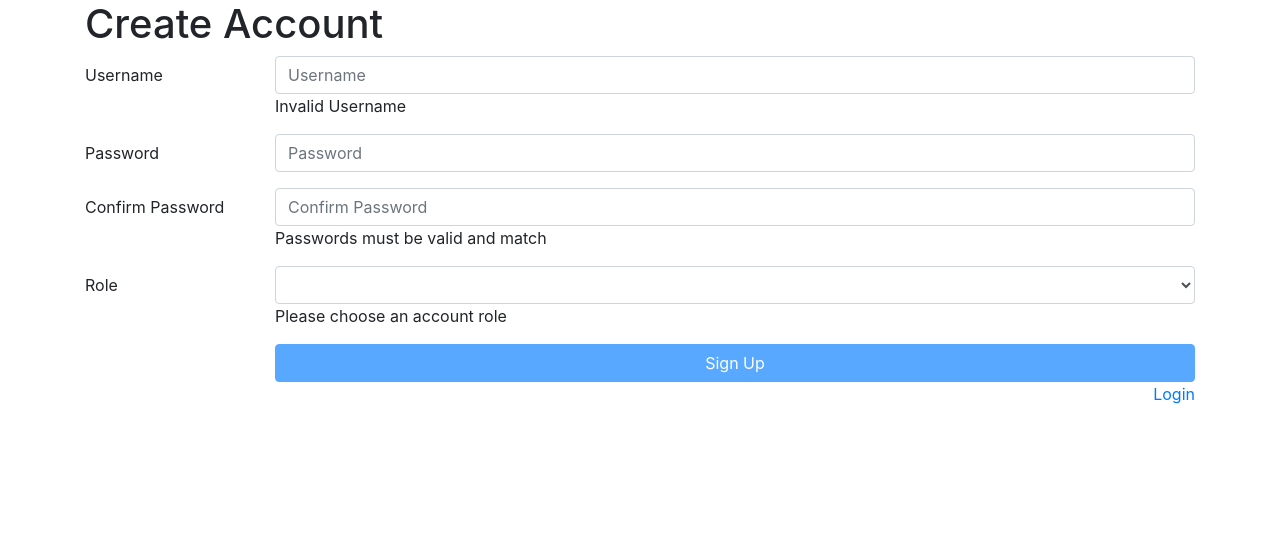
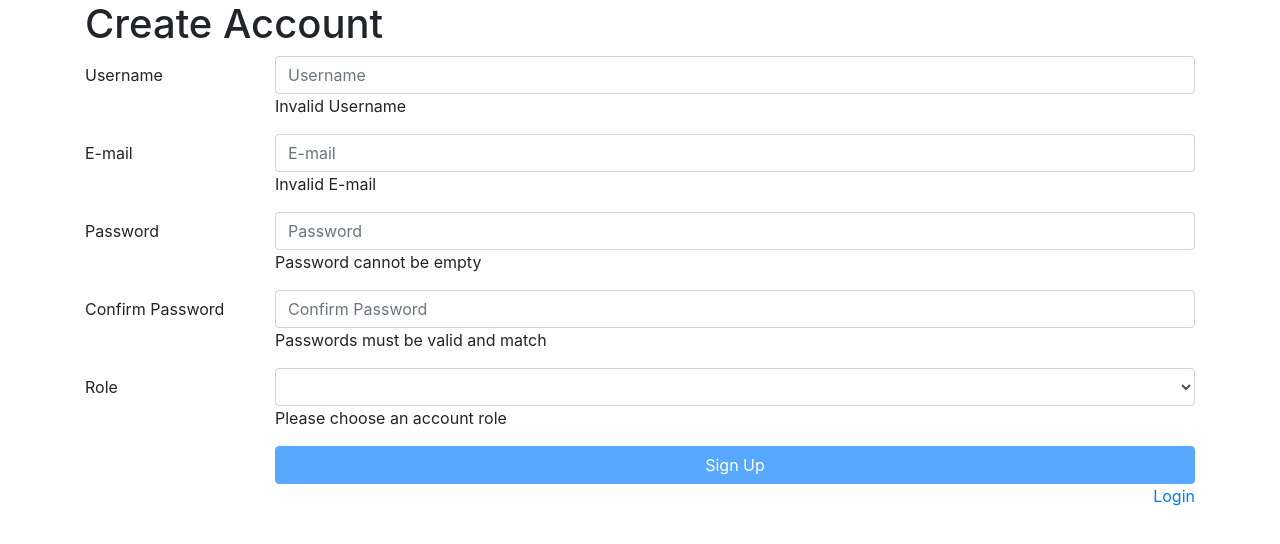
Before and after one commit to ericyzhou/cs4550-critical-projections-client-angular, an Angular app: page /signup in a window 1280 px wide. Shown: the top 544 px of the page. Built offline with nearby package versions, Linux system fonts and the light colour scheme.

Commit message:
password validation

```diff
--- a/src/app/sign-up/sign-up.component.html
+++ b/src/app/sign-up/sign-up.component.html
@@ -19,6 +19,23 @@
       </div>
     </div>
     <div class="form-group row">
+      <label for="email"
+             class="col-sm-2 col-form-label">
+        E-mail
+      </label>
+      <div class="col-sm-10">
+        <input type="email"
+               [(ngModel)]="email"
+               (ngModelChange)="validEmailCheck()"
+               class="form-control"
+               id="email"
+               placeholder="E-mail">
+        <div [hidden]="validEmail">
+          Invalid E-mail
+        </div>
+      </div>
+    </div>
+    <div class="form-group row">
       <label for="password"
              class="col-sm-2 col-form-label">
         Password
@@ -30,6 +47,9 @@
                class="form-control"
                id="password"
                placeholder="Password">
+        <div [hidden]="password !== ''">
+          Password cannot be empty
+        </div>
       </div>
     </div>
     <div class="form-group row">
--- a/src/app/sign-up/sign-up.component.ts
+++ b/src/app/sign-up/sign-up.component.ts
@@ -10,22 +10,27 @@ import {Router} from '@angular/router';
 export class SignUpComponent implements OnInit {
 
   username = '';
+  email = '';
   password = '';
   confirmPassword = '';
   role = '';
 
   validUsername = false;
+  validEmail = false;
   validPassword = false;
   validRole = false;
 
   validUsernameCheck = () => {
-    console.log(this.username);
     if (this.username === '') {
       this.validUsername = false;
     } else {
       this.userService.usernameIsValid(this.username)
         .then(response => this.validUsername = response.response === 1);
     }
+  }
+
+  validEmailCheck = () => {
+    this.validEmail = this.email !== '';
   }
 
   matchingPasswordCheck = () => {
```
